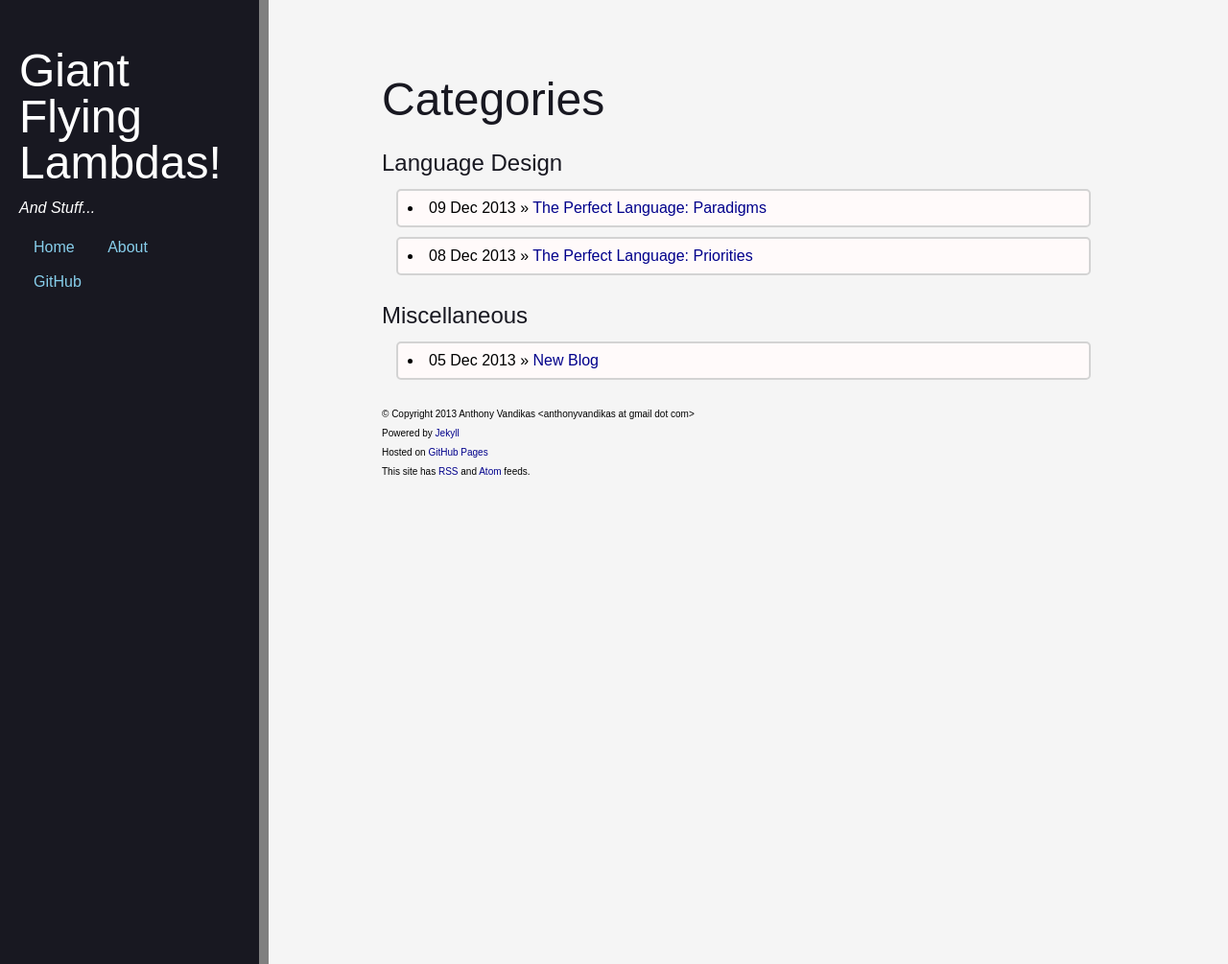
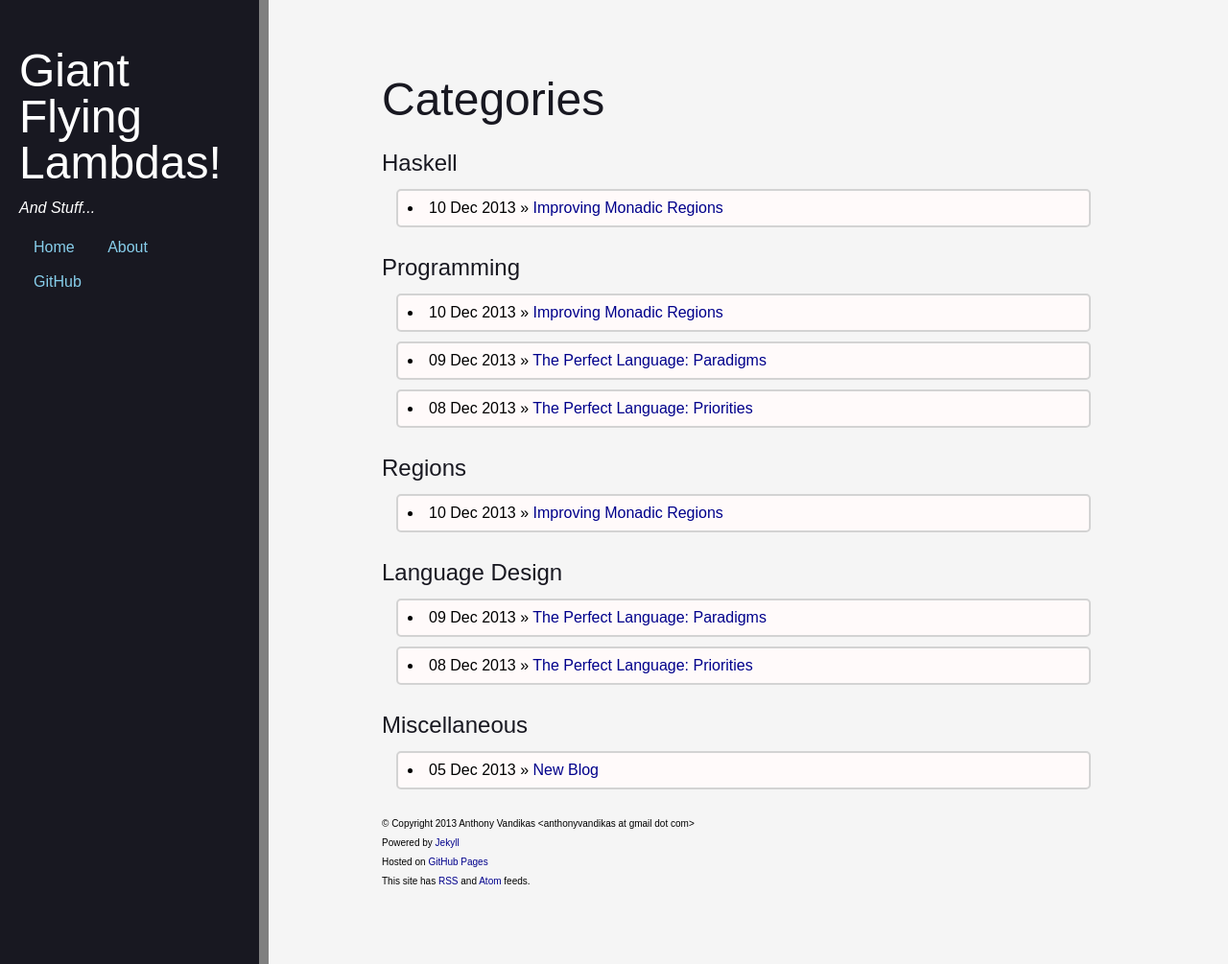
Before and after one commit to YellPika/YellPika.github.io, a Jekyll site: the page built from categories.html, in a window 1280 px wide and 1005 px high. Shown: the whole window at 96% size. Built offline with Jekyll 4.4.1, drawn with Linux system fonts in a browser that asks for light colours; Markdown is read by kramdown in place of the engine named in the settings; some of the changed lines change nothing that is shown.

Commit message:
New post. Future posts are now hidden.

```diff
--- a/_config.yml
+++ b/_config.yml
@@ -3,3 +3,4 @@ url: http://yellPika.github.io
 description: "Design and exploration of programming languages, among other things..."
 markdown: redcarpet
 pygments: true
+future: false
--- a/_posts/2013-12-08-the-perfect-language-priorities.md
+++ b/_posts/2013-12-08-the-perfect-language-priorities.md
@@ -1,7 +1,7 @@
 ---
 layout: post
 title: "The Perfect Language: Priorities"
-categories: [language design]
+categories: [language design, programming]
 published: true
 ---
 
--- a/_posts/2013-12-09-the-perfect-language-paradigms.md
+++ b/_posts/2013-12-09-the-perfect-language-paradigms.md
@@ -1,7 +1,7 @@
 ---
 layout: post
 title: "The Perfect Language: Paradigms"
-categories: [language design]
+categories: [language design, programming]
 published: true
 ---
 
--- /dev/null
+++ b/_posts/2013-12-10-improving-monadic-regions.md
@@ -0,0 +1,141 @@
+---
+layout: post
+title: "Improving Monadic Regions"
+categories: [haskell, programming, regions]
+---
+
+[Monadic regions][reg] are a great idea, but the current implementation suffers
+from what I think is a major flaw: you can't pass resources to a new thread. I'm
+going to rectify that.
+
+Let's rework the semantics from scratch. What we want is a `Monad` that ensures
+that resources can't escape their scope. To achieve this, we utilize
+`RankNTypes`, and a phantom parameter:
+
+{% highlight haskell %}
+-- s is the scope variable
+-- m is the inner monad (this is a monad transformer)
+-- a is the return type.
+data RegionT s m a = ...
+
+-- The universal quantifier ensures that any types
+-- parameterized by s can't appear outside of the region.
+runRegionT :: (forall s. RegionT s m a) -> m a
+runRegionT region = ...
+
+data Handle s = ...
+
+-- action is executed when the handle's reference count hits zero.
+newHandle :: m () -> RegionT s m (Handle s)
+newHandle action = ...
+
+useHandle :: Handle s -> RegionT s m ()
+useHandle res = if refCount res < 0 then error "..." else return ()
+{% endhighlight %}
+
+So far so good. How about child scopes?
+
+{% highlight haskell %}
+-- Any resources allocated in the parameter region will be released when the
+-- region exits.
+scope :: (forall s. RegionT s m a) -> RegionT s' m a
+scope region = ...
+{% endhighlight %}
+
+What happens if we want to make use of a resource from the surrounding scope? We
+need some way to import resources:
+
+{% highlight haskell %}
+acquire :: Handle s' -> RegionT s m (Handle s)
+acquire resource = ...
+{% endhighlight %}
+
+Conceptually, `acquire` will increment the reference count for `resource`, and
+then decrement it when the surrounding scope terminates. We can define a
+similar function for escaping scopes:
+
+{% highlight haskell %}
+escape :: Handle s -> RegionT s m (Handle s')
+escape resource = ...
+{% endhighlight %}
+
+`escape` also increments the reference count for `resource`, but it will be
+decremented when the parent scope exits instead. There's a small problem with
+this: what if we have multiple nested scopes? Which scope does it escape to?
+How do we ensure that the reference count is decremented when the correct scope
+exits?
+
+Allowing resources to escape through arbitrarily nested scopes would require
+type level lists, and therefore `UndecidableInstances` to search them. Let's
+restrict `escape` to only allow escaping up one level of scope.
+
+We redefine everything as follows:
+
+{% highlight haskell %}
+-- p is the parent scope
+-- c is the current (child) scope
+data RegionT p c m a = ...
+
+runRegionT :: (forall p c. RegionT p c m a) -> m a
+scope :: (forall c. RegionT p c m a) -> RegionT p' p m a
+
+data Handle p c = ...
+
+newHandle :: m () -> RegionT p c m (Handle p c)
+
+-- Handles can be used whenever the current context
+-- is the same. We allow the parent context to differ
+-- for reasons which will be revealed soon...
+useHandle :: Handle p' c -> RegionT p c m ()
+
+acquire :: Handle p' p -> RegionT p c m (Handle p c)
+release :: Handle p c -> RegionT p c m (Handle p' p)
+{% endhighlight %}
+
+This formulation is already quite different from the existing implementation.
+Incidentally, it's perfect for what I'm about to do.
+
+I define a function named `reset`:
+
+{% highlight haskell %}
+reset :: (m a -> m b) -> (forall p. RegionT p c m a) -> RegionT p' c m b
+reset transform region = ...
+{% endhighlight %}
+
+`reset` takes a region computation, unwraps it and then passes it to
+`transform`. It retains the context of the parent scope. This implies that
+resources from the parent scope are _automatically acquired_. Reference counts
+are incremented _before_ the computation is passed to `transform`, so things
+like this become perfectly safe:
+
+{% highlight haskell %}
+runRegionT $ do
+    handle <- newHandle ...
+    reset forkIO $ do
+        threadDelay aReallyLongTime
+        useHandle handle
+{% endhighlight %}
+
+And that's it! The actual implementation of this scheme can get a little hairy
+at times, so I'll detail that in a later post.
+
+The Whole API
+-------------
+
+{% highlight haskell %}
+data RegionT p c m a = ...
+
+runRegionT :: (forall p c. RegionT p c m a) -> m a
+scope :: (forall c. RegionT p c m a) -> RegionT p' p m a
+reset :: (forall p. RegionT p c m a) -> RegionT p' c m a
+
+data Handle p c = ...
+
+newHandle :: m () -> RegionT p c m (Handle p c)
+useHandle :: Handle p' c -> RegionT p c m ()
+
+acquire :: Handle p' p -> RegionT p c m (Handle p c)
+release :: Handle p c -> RegionT p c m (Handle p' p)
+{% endhighlight %}
+
+[reg]: http://hackage.haskell.org/package/regions
```
